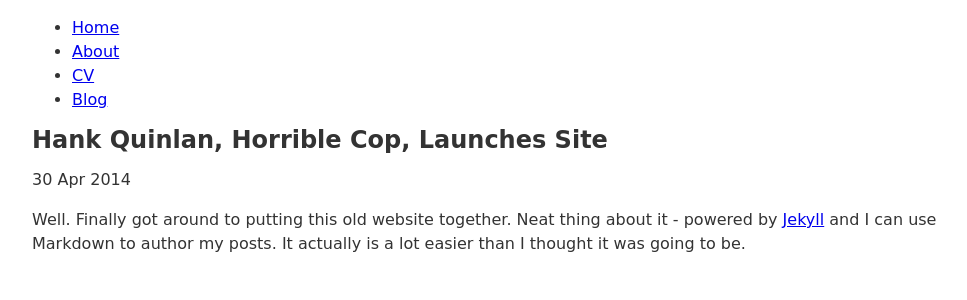
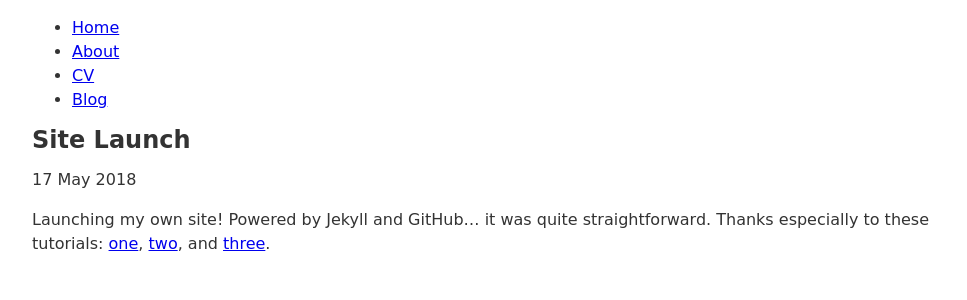
Before and after one commit to kyh14/kellyyh, a Jekyll site: the page built from _posts/2018-05-16-hello-world.md, in a window 1280 px wide. Shown: the top 300 px of the page, without its empty margins (128-1095 px from the left). Built offline with Jekyll 4.4.1, drawn with Linux system fonts in a browser that asks for light colours.

Commit message:
more changes

```diff
--- a/_posts/2018-05-16-hello-world.md
+++ b/_posts/2018-05-16-hello-world.md
@@ -1,7 +1,7 @@
 ---
 layout: post
-title: "Hank Quinlan, Horrible Cop, Launches Site"
-date: 2014-04-30
+title: "Site Launch"
+date: 2018-05-17
 ---
 
-Well. Finally got around to putting this old website together. Neat thing about it - powered by [Jekyll](http://jekyllrb.com) and I can use Markdown to author my posts. It actually is a lot easier than I thought it was going to be.
+Launching my own site! Powered by Jekyll and GitHub... it was quite straightforward. Thanks especially to these tutorials: [one](http://jmcglone.com/guides/github-pages/), [two](http://briancaffey.github.io/2016/03/17/jekyll-tutorial.html), and [three](https://github.com/jekyll/jekyll/wiki/Sites).
--- a/cv/index.html
+++ b/cv/index.html
@@ -6,10 +6,9 @@ title: CV of Your Name
 	<div class="cv">
 		<a href="#" class="download" title="Download CV as PDF">Download CV</a>
 					<h1>Kelly Huang</h1>
-					<strong>Affiliation</strong><br>
+ <h2>Contact Information</h2>
 					<abbr title="phone">P:</abbr> (401)203-9399<br>
 					<span class="obfuscate">kyhdeng@email.com</span>
-					</address>
 
 					<h2>Previous Experience</h2>
 
--- a/index.html
+++ b/index.html
@@ -3,6 +3,5 @@ layout: default
 title: Kelly Huang
 ---
 <div class="blurb>
-	<h1>Hi there, I'm Hank Quinlan!</h1>
-	<p>I'm best known as the horrible cop from <em>A Touch of Evil</em> Don't trust me. <a href="/about">Read more about my life...</a></p>
+	<h1>Hi there, I'm Kelly Huang</h1>
 </div><!-- /.blurb -->
```
Also changed, not shown: blog/atom.xml (+8 -8 lines), 3 other files.
